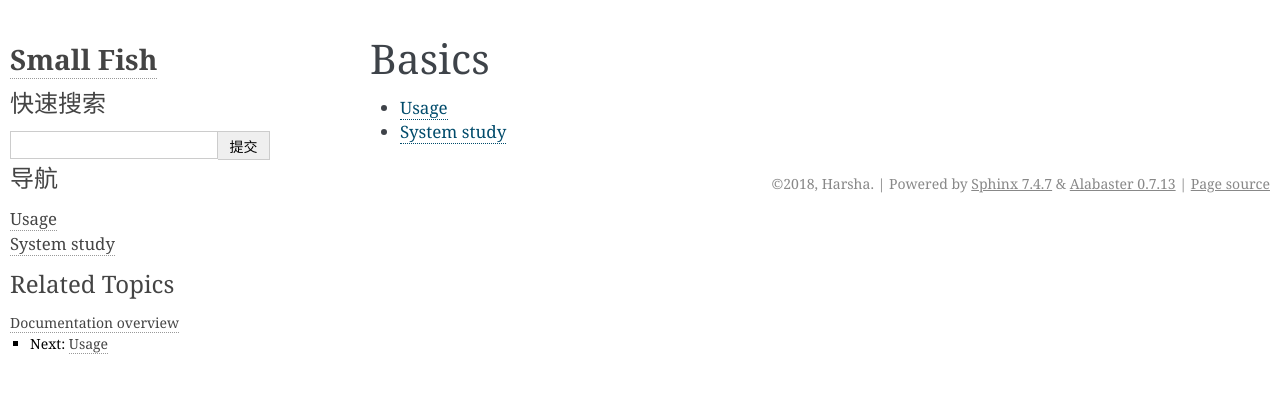
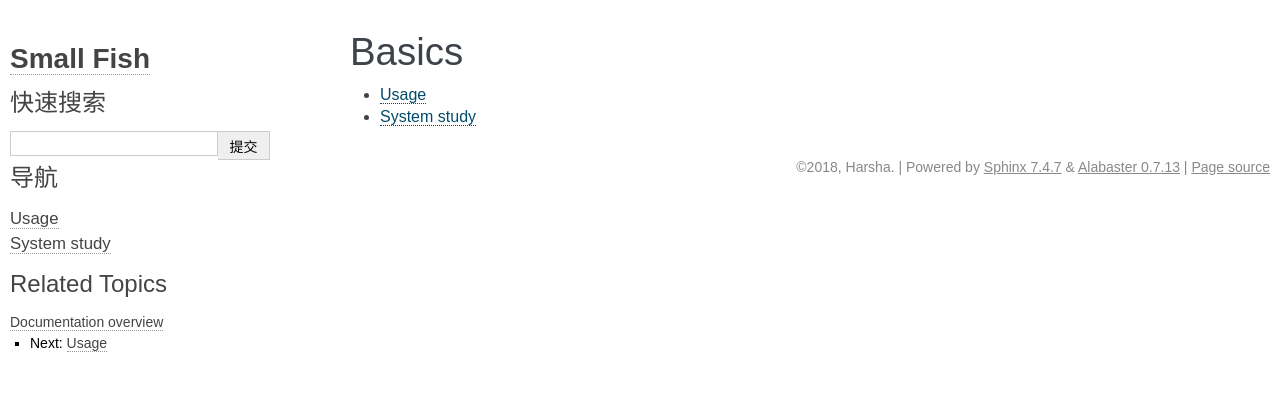
Before and after one commit to smallfishzzz/smallfish, a Sphinx documentation site: the page built from doc/index.rst, in a window 1280 px wide. Shown: the top 393 px of the page. Built offline with Sphinx 7.4.7, drawn with Linux system fonts in a browser that asks for light colours.

Commit message:
modify font_family to 'sans-serif'

```diff
--- a/doc/conf.py
+++ b/doc/conf.py
@@ -95,8 +95,9 @@ html_theme_options = {
     'page_width': '90em',
     'sidebar_width': '20em',
     'fixed_sidebar': True,
-#    'font_size': 'inherit',
+    'font_size': 'inherit',
 #    'font_family': 'serif',
+    'font_family': 'sans-serif',
     'show_related': True,
 
    }
```
